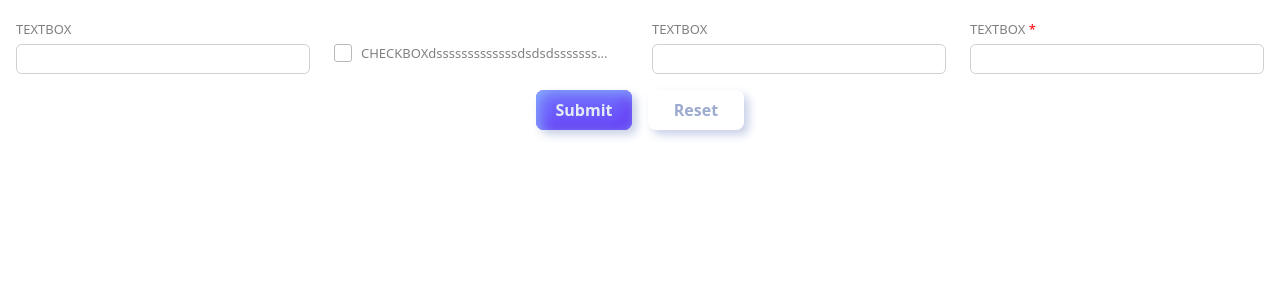
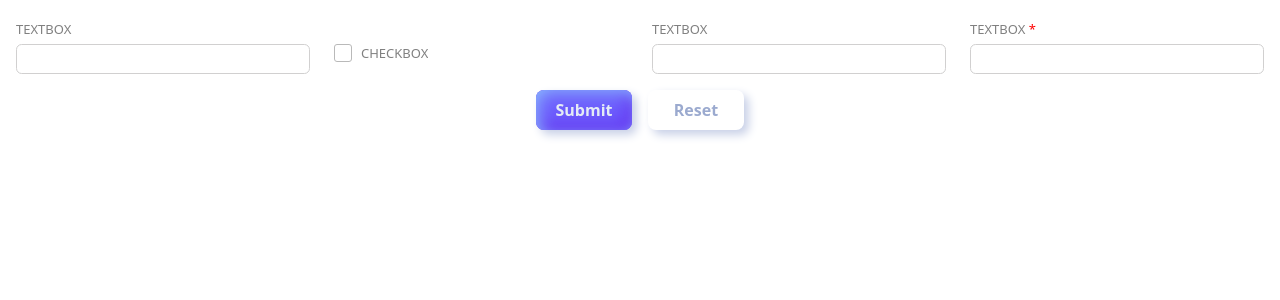
Before and after one commit to pkthong12/demo-beta, an Angular app: page /demo/control in a window 1280 px wide. Shown: the top 300 px of the page. Built offline with nearby package versions, Linux system fonts and the light colour scheme.

Commit message:
update checkbox

```diff
--- a/src/app/demo/control-demo/control-demo.component.ts
+++ b/src/app/demo/control-demo/control-demo.component.ts
@@ -34,19 +34,12 @@ export class ControlDemoComponent {
           {
             controlType: EnumFormBaseControlType.CHECKBOX,
             field: 'checkbox',
-            label: 'CHECKBOXdsssssssssssssdsdsdssssssssssssssdsdsdssdsdsđsvvdfvbdfgdfd',
-            value: '',
-            type: 'text',
+            label: 'CHECKBOX',
+            value: false,
+            type: 'boolean',
             flexSize: 3,
             readonly: true,
             hidden: false,
-            validators: [
-              {
-                name: IFnNameValidator.required,
-                validator: Validators.required,
-                errorMessage: 'This field is required'
-              }
-            ]
           },
           {
             controlType: EnumFormBaseControlType.TEXTBOX,
--- a/src/app/libraries/core-check-box/core-check-box.component.ts
+++ b/src/app/libraries/core-check-box/core-check-box.component.ts
@@ -38,7 +38,7 @@ export class CoreCheckBoxComponent extends CoreFormControlBaseComponent implemen
   }
 
   onLabelClick(_: any) {
-    if(this.disabled == true){
+    if(this.disabled == true || this.readonly == true) {
       return
     }
     this.value = !this.value;
--- a/src/app/libraries/core-control/core-control.service.ts
+++ b/src/app/libraries/core-control/core-control.service.ts
@@ -6,7 +6,7 @@ import { ICoreFormSection } from '../../enum/enum-interfaces';
   providedIn: 'root',
 })
 export class CoreControlService {
-  constructor() {}
+  constructor() { }
 
   toGroup(sections: ICoreFormSection[]): any {
     const group: any = {};
@@ -22,13 +22,13 @@ export class CoreControlService {
             });
 
             group[column.field] = new FormControl(
-              { value: column.value, disabled: !!column.disabled },
+              { value: column.value, disabled: !!column.disabled || !!column.readonly },
               validatorArr
             );
           } else {
             group[column.field] = new FormControl({
               value: column.value,
-              disabled: !!column.disabled,
+              disabled: !!column.disabled || !!column.readonly,
             });
           }
         });
--- a/src/app/libraries/core-form-control-base/core-form-control-base.component.ts
+++ b/src/app/libraries/core-form-control-base/core-form-control-base.component.ts
@@ -32,6 +32,7 @@ export class CoreFormControlBaseComponent implements ControlValueAccessor {
 
   writeValue(obj: any): void {
     this.value = obj;
+    this.onChange(this.value);
   }
 
   registerOnChange(fn: any): void {
```
Also changed, not shown: 1 other file (tests, documents, lock files or other folders).
